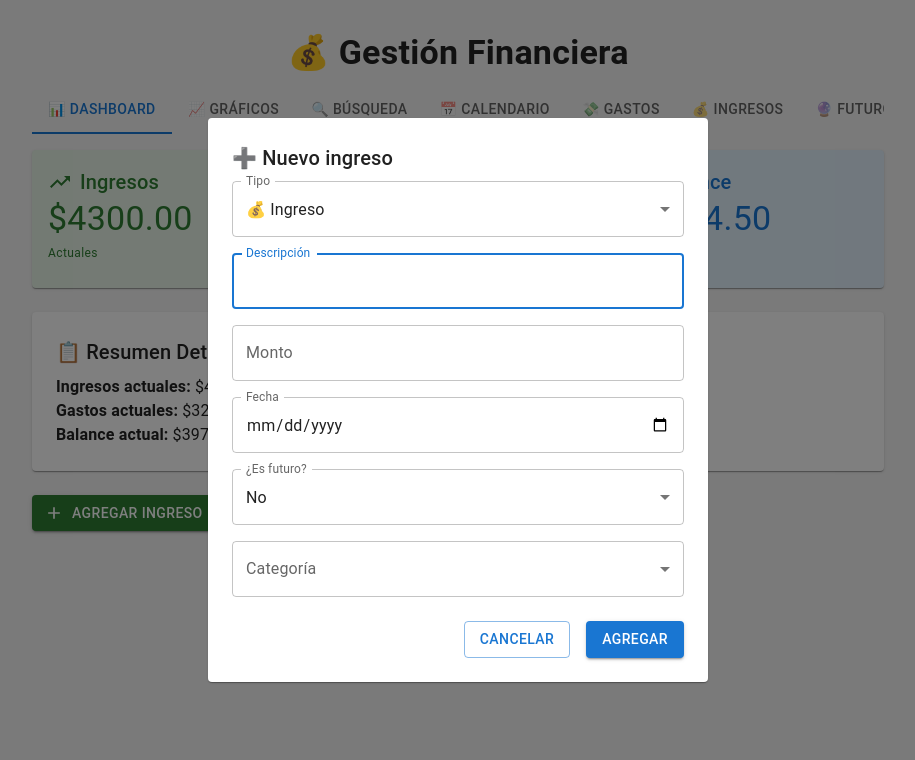
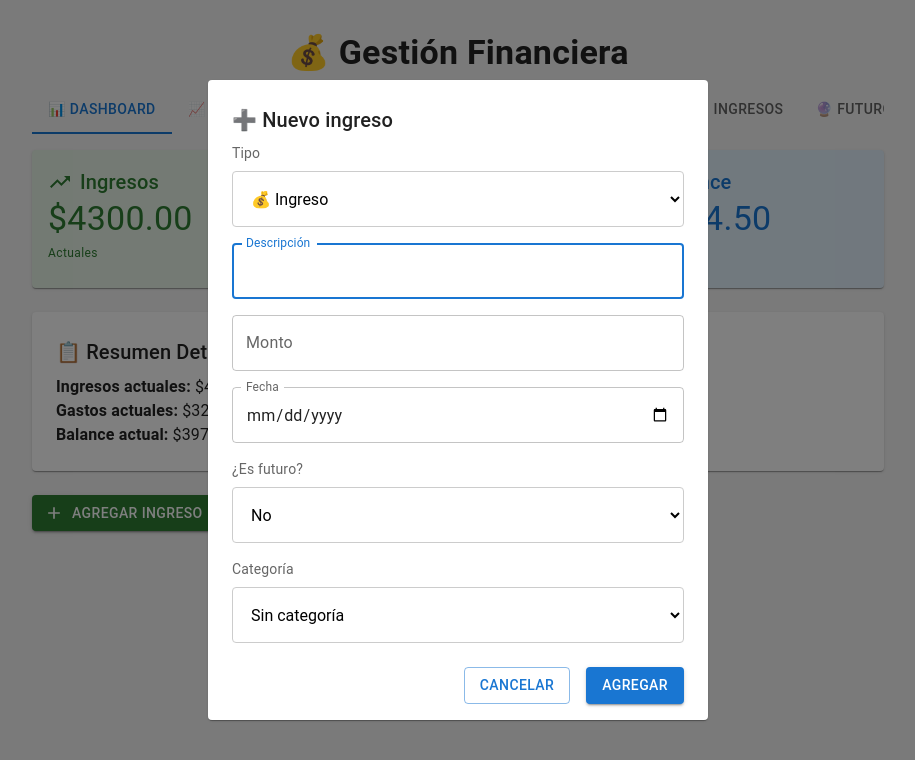
Before and after one commit to Lalo6174/Gastos, a React (Vite) app: page / in a window 1280 px wide. Both pictures are taken after a click on the button "AGREGAR INGRESO". Shown: the top 760 px of the page, without its empty margins (182-1097 px from the left). Built offline with nearby package versions, Linux system fonts and the light colour scheme.

Commit message:
feat: Implementar funcionalidades avanzadas de gestión financiera

```diff
--- a/package.json
+++ b/package.json
@@ -13,11 +13,15 @@
     "@emotion/react": "^11.14.0",
     "@emotion/styled": "^11.14.1",
     "@mui/icons-material": "^7.2.0",
+    "@mui/lab": "^7.0.0-beta.14",
     "@mui/material": "^7.2.0",
+    "@mui/x-date-pickers": "^8.9.0",
     "chart.js": "^4.5.0",
+    "date-fns": "^4.1.0",
     "react": "^19.1.0",
     "react-chartjs-2": "^5.3.0",
-    "react-dom": "^19.1.0"
+    "react-dom": "^19.1.0",
+    "recharts": "^3.1.0"
   },
   "devDependencies": {
     "@eslint/js": "^9.30.1",
--- a/src/App.tsx
+++ b/src/App.tsx
@@ -1,6 +1,6 @@
 import React, { useState, useEffect } from 'react';
 import { ThemeProvider, createTheme } from '@mui/material/styles';
-import { Container, Typography, Box, Paper, Button, TextField, MenuItem, Select, InputLabel, FormControl, List, ListItem, ListItemText, IconButton, Tabs, Tab, Card, CardContent, Chip } from '@mui/material';
+import { Container, Typography, Box, Paper, Button, TextField, List, ListItem, ListItemText, IconButton, Tabs, Tab, Card, CardContent, Chip } from '@mui/material';
 import { Edit, Delete, Add, TrendingUp, TrendingDown, AccountBalanceWallet, Search } from '@mui/icons-material';
 import CssBaseline from '@mui/material/CssBaseline';
 import { BarChart as RechartsBarChart, Bar, XAxis, YAxis, CartesianGrid, Tooltip, Legend, ResponsiveContainer, PieChart, Pie, Cell, LineChart, Line } from 'recharts';
@@ -50,6 +50,9 @@ function AppContent() {
   // Cargar datos del localStorage al iniciar
   useEffect(() => {
     const datosGuardados = localStorage.getItem('transacciones-gastos');
+    const categoriasGuardadas = localStorage.getItem('categorias-gastos');
+    const tarjetasGuardadas = localStorage.getItem('tarjetas-gastos');
+
     if (datosGuardados) {
       try {
         const transaccionesCargadas = JSON.parse(datosGuardados);
@@ -73,6 +76,24 @@ function AppContent() {
       ];
       setTransacciones(transaccionesEjemplo);
     }
+
+    if (categoriasGuardadas) {
+      try {
+        const categoriasArray = JSON.parse(categoriasGuardadas);
+        setCategorias(categoriasArray);
+      } catch (error) {
+        console.error('Error al cargar categorías:', error);
+      }
+    }
+
+    if (tarjetasGuardadas) {
+      try {
+        const tarjetasArray = JSON.parse(tarjetasGuardadas);
+        setTarjetasPersonalizadas(tarjetasArray);
+      } catch (error) {
+        console.error('Error al cargar tarjetas:', error);
+      }
+    }
   }, []);
 
   // Guardar datos en localStorage cuando cambian las transacciones
@@ -81,6 +102,16 @@ function AppContent() {
       localStorage.setItem('transacciones-gastos', JSON.stringify(transacciones));
     }
   }, [transacciones]);
+
+  // Guardar categorías en localStorage
+  useEffect(() => {
+    localStorage.setItem('categorias-gastos', JSON.stringify(categorias));
+  }, [categorias]);
+
+  // Guardar tarjetas en localStorage
+  useEffect(() => {
+    localStorage.setItem('tarjetas-gastos', JSON.stringify(tarjetasPersonalizadas));
+  }, [tarjetasPersonalizadas]);
 
   const handleAgregar = () => {
     if (!descripcion || !monto || !fecha) {
@@ -440,19 +471,31 @@ function AppContent() {
                 onChange={(e) => setFechaFiltro(e.target.value)}
                 InputLabelProps={{ shrink: true }}
               />
-              <FormControl fullWidth>
-                <InputLabel>Filtrar por categoría</InputLabel>
-                <Select
+              <Box sx={{ minWidth: { xs: '100%', md: '33%' } }}>
+                <Typography variant="body2" sx={{ mb: 1, color: '#666', fontSize: '0.875rem' }}>Filtrar por categoría</Typography>
+                <select
+                  style={{
+                    width: '100%',
+                    padding: '16.5px 14px',
+                    border: '1px solid #ccc',
+                    borderRadius: '4px',
+                    fontSize: '16px',
+                    fontFamily: 'inherit',
+                    backgroundColor: '#fff',
+                    outline: 'none',
+                    transition: 'border-color 0.2s',
+                  }}
                   value={categoriaFiltro}
-                  label="Filtrar por categoría"
                   onChange={(e) => setCategoriaFiltro(e.target.value)}
+                  onFocus={(e) => e.target.style.borderColor = '#1976d2'}
+                  onBlur={(e) => e.target.style.borderColor = '#ccc'}
                 >
-                  <MenuItem value="">Todas las categorías</MenuItem>
+                  <option value="">Todas las categorías</option>
                   {categorias.map(cat => (
-                    <MenuItem key={cat} value={cat}>{cat}</MenuItem>
+                    <option key={cat} value={cat}>{cat}</option>
                   ))}
-                </Select>
-              </FormControl>
+                </select>
+              </Box>
             </Box>
 
             <Box mt={2} display="flex" gap={1} flexWrap="wrap">
@@ -908,18 +951,29 @@ function AppContent() {
               {editandoId ? '✏️ Editar transacción' : `➕ Nuevo ${tipo === 'gasto' ? 'gasto' : 'ingreso'}`}
             </Typography>
 
-            <FormControl fullWidth sx={{ mb: 2 }}>
-              <InputLabel id="tipo-label">Tipo</InputLabel>
-              <Select
-                labelId="tipo-label"
+            <Box sx={{ mb: 2 }}>
+              <Typography variant="body2" sx={{ mb: 1, color: '#666', fontSize: '0.875rem' }}>Tipo</Typography>
+              <select
+                style={{
+                  width: '100%',
+                  padding: '16.5px 14px',
+                  border: '1px solid #ccc',
+                  borderRadius: '4px',
+                  fontSize: '16px',
+                  fontFamily: 'inherit',
+                  backgroundColor: '#fff',
+                  outline: 'none',
+                  transition: 'border-color 0.2s',
+                }}
                 value={tipo}
-                label="Tipo"
-                onChange={e => setTipo(e.target.value as TipoTransaccion)}
+                onChange={(e) => setTipo(e.target.value as TipoTransaccion)}
+                onFocus={(e) => e.target.style.borderColor = '#1976d2'}
+                onBlur={(e) => e.target.style.borderColor = '#ccc'}
               >
-                <MenuItem value="gasto">💸 Gasto</MenuItem>
-                <MenuItem value="ingreso">💰 Ingreso</MenuItem>
-              </Select>
-            </FormControl>
+                <option value="gasto">💸 Gasto</option>
+                <option value="ingreso">💰 Ingreso</option>
+              </select>
+            </Box>
 
             <TextField
               fullWidth
@@ -949,46 +1003,83 @@ function AppContent() {
               InputLabelProps={{ shrink: true }}
             />
 
-            <FormControl fullWidth sx={{ mb: 2 }}>
-              <InputLabel id="futuro-label">¿Es futuro?</InputLabel>
-              <Select
-                labelId="futuro-label"
+            <Box sx={{ mb: 2 }}>
+              <Typography variant="body2" sx={{ mb: 1, color: '#666', fontSize: '0.875rem' }}>¿Es futuro?</Typography>
+              <select
+                style={{
+                  width: '100%',
+                  padding: '16.5px 14px',
+                  border: '1px solid #ccc',
+                  borderRadius: '4px',
+                  fontSize: '16px',
+                  fontFamily: 'inherit',
+                  backgroundColor: '#fff',
+                  outline: 'none',
+                  transition: 'border-color 0.2s',
+                }}
                 value={esFuturo ? 'si' : 'no'}
-                label="¿Es futuro?"
-                onChange={e => setEsFuturo(e.target.value === 'si')}
+                onChange={(e) => setEsFuturo(e.target.value === 'si')}
+                onFocus={(e) => e.target.style.borderColor = '#1976d2'}
+                onBlur={(e) => e.target.style.borderColor = '#ccc'}
               >
-                <MenuItem value="no">No</MenuItem>
-                <MenuItem value="si">Sí</MenuItem>
-              </Select>
-            </FormControl>
+                <option value="no">No</option>
+                <option value="si">Sí</option>
+              </select>
+            </Box>
 
             {esFuturo && (
-              <FormControl fullWidth sx={{ mb: 2 }}>
-                <InputLabel id="tarjeta-label">Tarjeta (opcional)</InputLabel>
-                <Select
-                  labelId="tarjeta-label"
+              <Box sx={{ mb: 2 }}>
+                <Typography variant="body2" sx={{ mb: 1, color: '#666', fontSize: '0.875rem' }}>Tarjeta (opcional)</Typography>
+                <select
+                  style={{
+                    width: '100%',
+                    padding: '16.5px 14px',
+                    border: '1px solid #ccc',
+                    borderRadius: '4px',
+                    fontSize: '16px',
+                    fontFamily: 'inherit',
+                    backgroundColor: '#fff',
+                    outline: 'none',
+                    transition: 'border-color 0.2s',
+                  }}
                   value={tarjeta}
-                  label="Tarjeta (opcional)"
-                  onChange={e => setTarjeta(e.target.value)}
+                  onChange={(e) => setTarjeta(e.target.value)}
+                  onFocus={(e) => e.target.style.borderColor = '#1976d2'}
+                  onBlur={(e) => e.target.style.borderColor = '#ccc'}
                 >
-                  <MenuItem value="">Sin tarjeta</MenuItem>
-                  {tarjetasPersonalizadas.map(t => (<MenuItem key={t} value={t}>{t}</MenuItem>))}
-                </Select>
-              </FormControl>
+                  <option value="">Sin tarjeta</option>
+                  {tarjetasPersonalizadas.map(t => (
+                    <option key={t} value={t}>{t}</option>
+                  ))}
+                </select>
+              </Box>
             )}
 
-            <FormControl fullWidth sx={{ mb: 3 }}>
-              <InputLabel id="categoria-label">Categoría</InputLabel>
-              <Select
-                labelId="categoria-label"
+            <Box sx={{ mb: 3 }}>
+              <Typography variant="body2" sx={{ mb: 1, color: '#666', fontSize: '0.875rem' }}>Categoría</Typography>
+              <select
+                style={{
+                  width: '100%',
+                  padding: '16.5px 14px',
+                  border: '1px solid #ccc',
+                  borderRadius: '4px',
+                  fontSize: '16px',
+                  fontFamily: 'inherit',
+                  backgroundColor: '#fff',
+                  outline: 'none',
+                  transition: 'border-color 0.2s',
+                }}
                 value={categoria}
-                label="Categoría"
-                onChange={e => setCategoria(e.target.value)}
+                onChange={(e) => setCategoria(e.target.value)}
+                onFocus={(e) => e.target.style.borderColor = '#1976d2'}
+                onBlur={(e) => e.target.style.borderColor = '#ccc'}
               >
-                <MenuItem value="">Sin categoría</MenuItem>
-                {categorias.map(cat => (<MenuItem key={cat} value={cat}>{cat}</MenuItem>))}
-              </Select>
-            </FormControl>
+                <option value="">Sin categoría</option>
+                {categorias.map(cat => (
+                  <option key={cat} value={cat}>{cat}</option>
+                ))}
+              </select>
+            </Box>
 
             <Box display="flex" gap={2} justifyContent="flex-end">
               <Button
```
